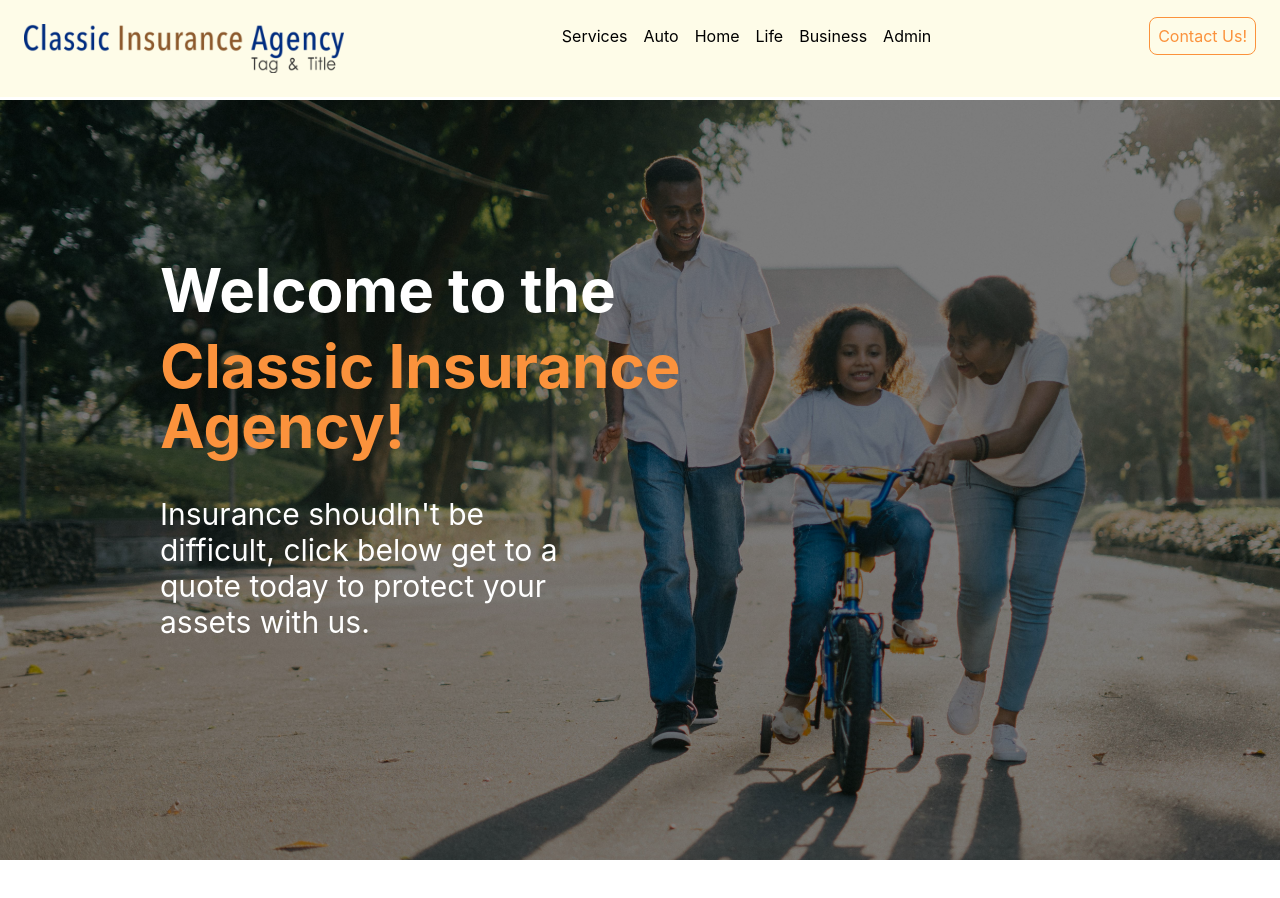
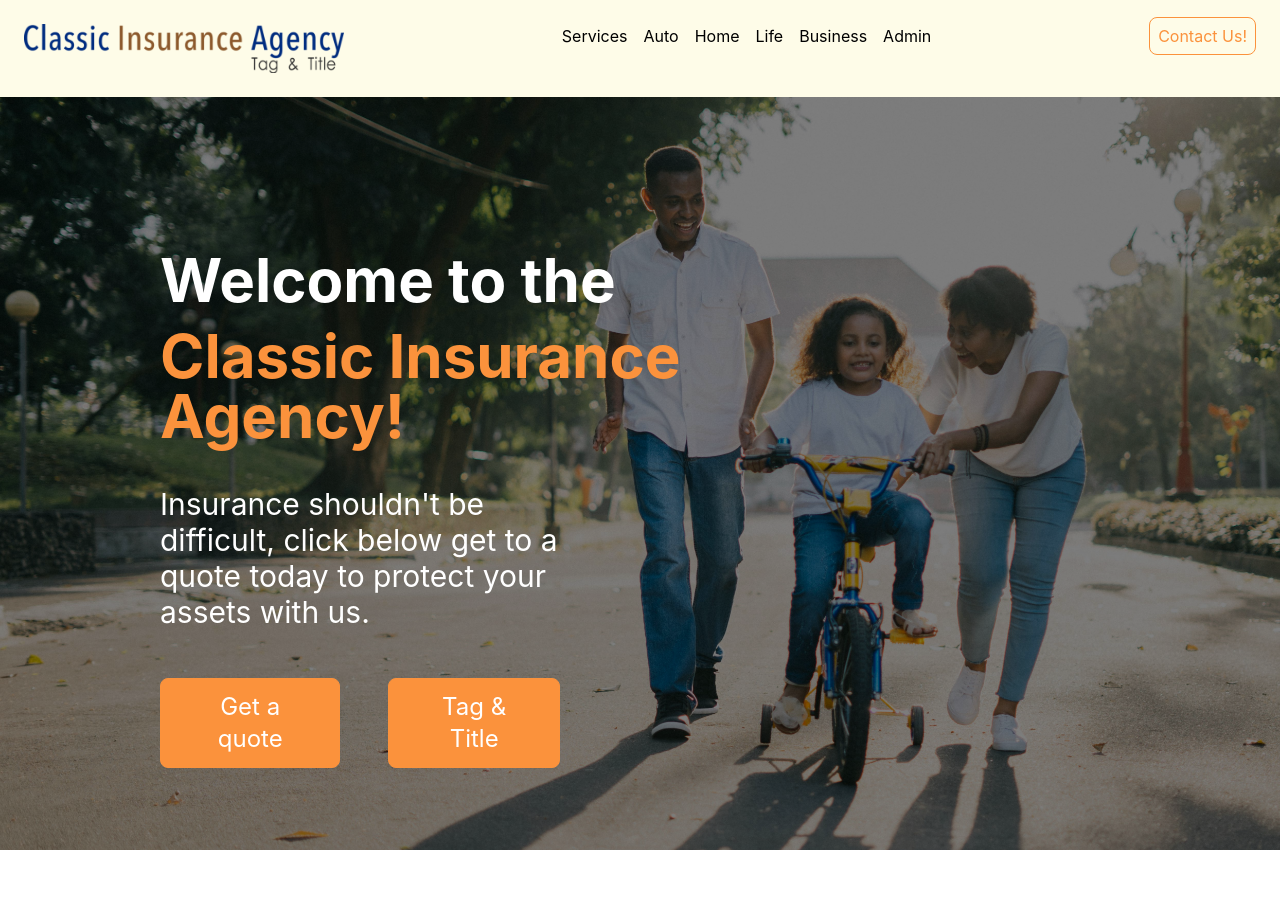
Before and after one commit to tajsharma/classic-insurance-proj, a React (Create React App) app in the folder insurance-frontend/: page / in a window 1280 px wide. Shown: the top 898 px of the page. Before the commit the page ends 860 px from the top, so only its background shows below. Built offline with nearby package versions, Linux system fonts and the light colour scheme.

Commit message:
add buttons below the header text section

```diff
--- a/insurance-frontend/src/Components/LandingPage.tsx
+++ b/insurance-frontend/src/Components/LandingPage.tsx
@@ -8,15 +8,20 @@
       backgroundSize: 'cover',       // Ensures the image covers the entire div
       backgroundPosition: 'center',  // Centers the image
       height: '95vh',               // Full screen height
-      top:'100px'
+      top:'90px'
     }} className="relative flex flex-col items-start justify-start text-white">
       <div className="absolute inset-0 bg-black opacity-50"></div>
 
-      <div className="relative z-10 py-40 px-40 w-2/3">
+      <div className="flex-col relative z-10 py-40 px-40 w-2/3">
         <h1 className="text-6xl font-bold">
           Welcome to the <span className="block text-orange-400 py-4">Classic Insurance Agency!</span>
         </h1>
-        <p className="mt-4 text-3xl py-2 w-9/12">Insurance shoudln't be difficult, click below get to a quote today to protect your assets with us.</p>
+        <p className="mt-4 text-3xl py-2 w-9/12">Insurance shouldn't be difficult, click below get to a quote today to protect your assets with us.</p>
+
+        <div className='flex gap-12 w-9/12 pt-10 py-10'>
+          <button className='text-white border text-2xl rounded-lg border-orange-400 py-3 px-10 bg-orange-400'>Get a quote</button>
+          <button className='text-white border text-2xl rounded-lg border-orange-400 py-3 px-10 bg-orange-400'>Tag & Title</button>
+        </div>
       </div>
 
     </section>
```
